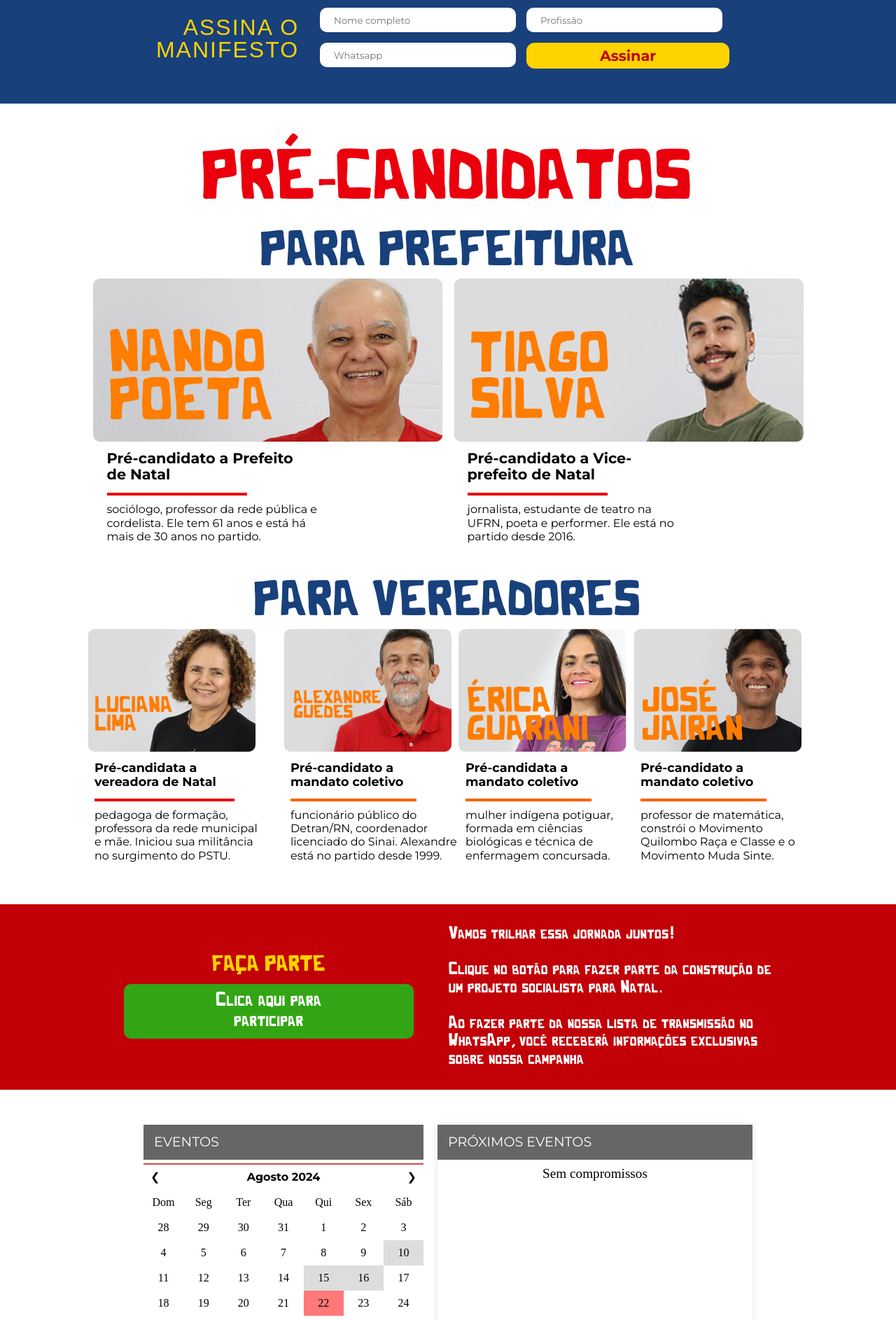
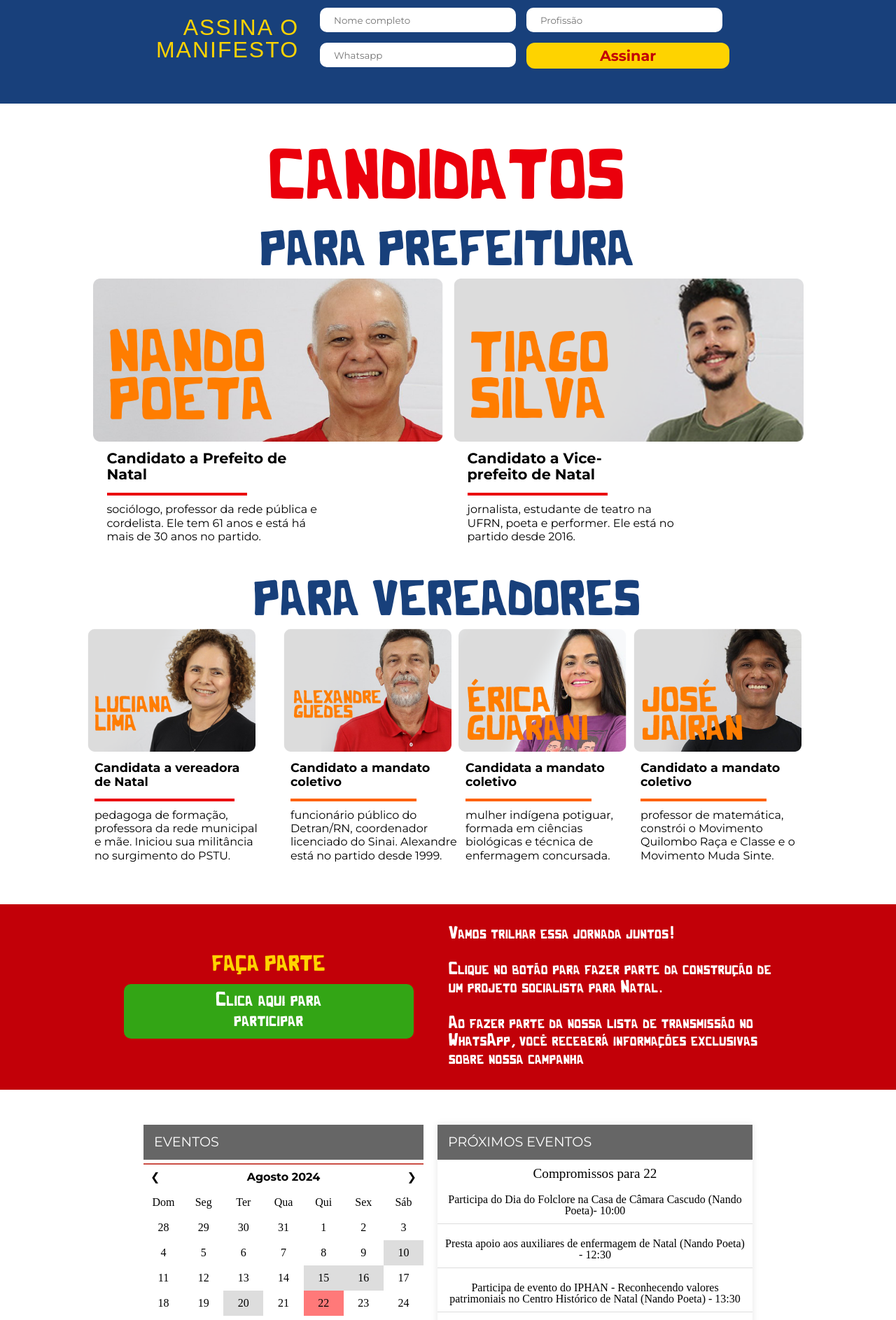
Before and after one commit to igorbrx2/projetosocialista, a WordPress theme: template index.php in a window 1280 px wide. Shown: the part 2640-4526 px from the top of the page at 70% size. Run offline with PHP 8.4 and a stand-in for WordPress, Linux system fonts and the light colour scheme; the site name, menu and one post (Sample post) are stand-ins, and other content is empty; some web fonts are replaced.

Commit message:
site atualizado

```diff
--- a/index.php
+++ b/index.php
@@ -31,7 +31,7 @@
     <nav>
       <ul id="nav-list" class="londrina-font">
         <li><a href="#manifesto">manifesto</a></li>
-        <li><a href="#pre-candidaturas">pré-candidatos</a></li>
+        <li><a href="#pre-candidaturas">candidatos</a></li>
         <!-- <li><a href="./">propostas</a></li> -->
         <li><a href="#agenda">agenda</a></li>
       </ul>
@@ -129,7 +129,7 @@
   <!-- CANDIDATURAS -->
 
   <section id="pre-candidaturas">
-    <h2 class="cactus-font">PRÉ-CANDIDATOS</h2>
+    <h2 class="cactus-font">CANDIDATOS</h2>
     <h3 class="cactus-font">PARA PREFEITURA</h3>
 
     <ul class="candidatos-pref container-1200">
@@ -137,7 +137,7 @@
       <li class="card-candidato" data-candidato="nandoPoeta">
         <a data-modal="abrir" href="#">
           <img src="<?php echo get_stylesheet_directory_uri(); ?>/assets/nando-poeta-card.png" alt="">
-          <span class="montserrat-font">Pré-candidato a Prefeito de Natal</span>
+          <span class="montserrat-font">Candidato a Prefeito de Natal</span>
           <div class="linha-vermelha"></div>
           <p class="montserrat-font">sociólogo, professor da rede pública e cordelista. Ele tem 61 anos e está há mais de 30 anos no partido.</p>
         </a>
@@ -146,7 +146,7 @@
       <li class="card-candidato" data-candidato="tiagoSilva">
         <a href="./">
           <img src="<?php echo get_stylesheet_directory_uri(); ?>/assets/tiago-silva-card.png" alt="">
-          <span class="montserrat-font">Pré-candidato a Vice-prefeito de Natal</span>
+          <span class="montserrat-font">Candidato a Vice-prefeito de Natal</span>
           <div class="linha-vermelha"></div>
           <p class="montserrat-font">jornalista, estudante de teatro na UFRN, poeta e performer. Ele está no partido desde 2016.</p>
         </a>
@@ -160,7 +160,7 @@
       <li class="card-candidato card-luciana" data-candidato="lucianaLima">
         <a href="./">
           <img src="<?php echo get_stylesheet_directory_uri(); ?>/assets/luciana-lima-card.png" alt="">
-          <span class="montserrat-font">Pré-candidata a vereadora de Natal</span>
+          <span class="montserrat-font">Candidata a vereadora de Natal</span>
           <div class="linha-vermelha-luciana"></div>
           <p class="montserrat-font">pedagoga de formação, professora da rede municipal e mãe. Iniciou sua militância no surgimento do PSTU.</p>
         </a>
@@ -169,7 +169,7 @@
       <li class="card-candidato" data-candidato="alexandreGuedes">
         <a href="./">
           <img src="<?php echo get_stylesheet_directory_uri(); ?>/assets/alexandre-guedes-card.png" alt="">
-          <span class="montserrat-font">Pré-candidato a mandato coletivo</span>
+          <span class="montserrat-font">Candidato a mandato coletivo</span>
           <div class="linha-laranja"></div>
           <p class="montserrat-font">funcionário público do Detran/RN, coordenador licenciado do Sinai. Alexandre está no partido desde 1999.</p>
         </a>
@@ -177,7 +177,7 @@
       <li class="card-candidato" data-candidato="ericaGuarani">
         <a href="./">
           <img src="<?php echo get_stylesheet_directory_uri(); ?>/assets/erica-guarani-card.png" alt="">
-          <span class="montserrat-font">Pré-candidata a mandato coletivo</span>
+          <span class="montserrat-font">Candidata a mandato coletivo</span>
           <div class="linha-laranja"></div>
           <p class="montserrat-font">mulher indígena potiguar, formada em ciências biológicas e técnica de enfermagem concursada.</p>
         </a>
@@ -185,7 +185,7 @@
       <li class="card-candidato" data-candidato="joseJairan">
         <a href="./">
           <img src="<?php echo get_stylesheet_directory_uri(); ?>/assets/jose-jairan-card.png" alt="">
-          <span class="montserrat-font">Pré-candidato a mandato coletivo</span>
+          <span class="montserrat-font">Candidato a mandato coletivo</span>
           <div class="linha-laranja"></div>
           <p class="montserrat-font">professor de matemática, constrói o Movimento Quilombo Raça e Classe e o Movimento Muda Sinte.</p>
         </a>
--- a/script.js
+++ b/script.js
@@ -172,6 +172,8 @@ const compromissos = {
 	"2024-08-10": ["Inauguração da sede do PSTU (Rua Santo Antônio, 697, Cidade Alta. Em Frente a Igreja do Galo)  - 10:00"],
     "2024-08-15": ["Roda de conversa sobre meio ambiente, às 19h, online. (acompanhe as redes)"],
     "2024-08-16": ["Agitação e panfletagem com militantes nas proximidades do Hospital Municipal de Natal - 06:00", "Agitação e panfletagem com militantes na Praça Cívica - 16:00", "Reunião com apoiadores na sede do PSTU, na Cidade Alta. (Rua Santo Antônio, 697, Cidade Alta. Em Frente a Igreja do Galo) - 18h"],
+	"2024-08-20": ["Gravação de programas em Ponta Negra (Nando Poeta) - 08:00 às 12:00", "Assembleia dos professores na escola Winston Churchill (Nando Poeta)- 14:00", "Entrevista ao Extra Classe TV Web (Nando Poeta) - 19:00"],
+	"2024-08-22": ["Participa do Dia do Folclore na Casa de Câmara Cascudo (Nando Poeta)- 10:00", "Presta apoio aos auxiliares de enfermagem de Natal (Nando Poeta) - 12:30", "Participa de evento do IPHAN - Reconhecendo valores patrimoniais no Centro Histórico de Natal (Nando Poeta) - 13:30", "Participa de ato público em alusão ao Agosto Lilás, na Praça Gentil Ferreira (Nando Poeta) - 15:00"],
     // Adicione mais compromissos conforme necessário
 };
 
--- a/subscribes.json
+++ b/subscribes.json
@@ -107,5 +107,10 @@
         "fullname": "T\u00e2nia Maruska Petersen",
         "phone": "8499902628",
         "occupation": "Pedagoga"
+    },
+    {
+        "fullname": "Romualdo pereira gomes",
+        "phone": "84988005585",
+        "occupation": "Aut\u00f4nomo"
     }
 ]
```
Also changed, not shown: teste.html (added, +19 -0 lines), 2 other files.
